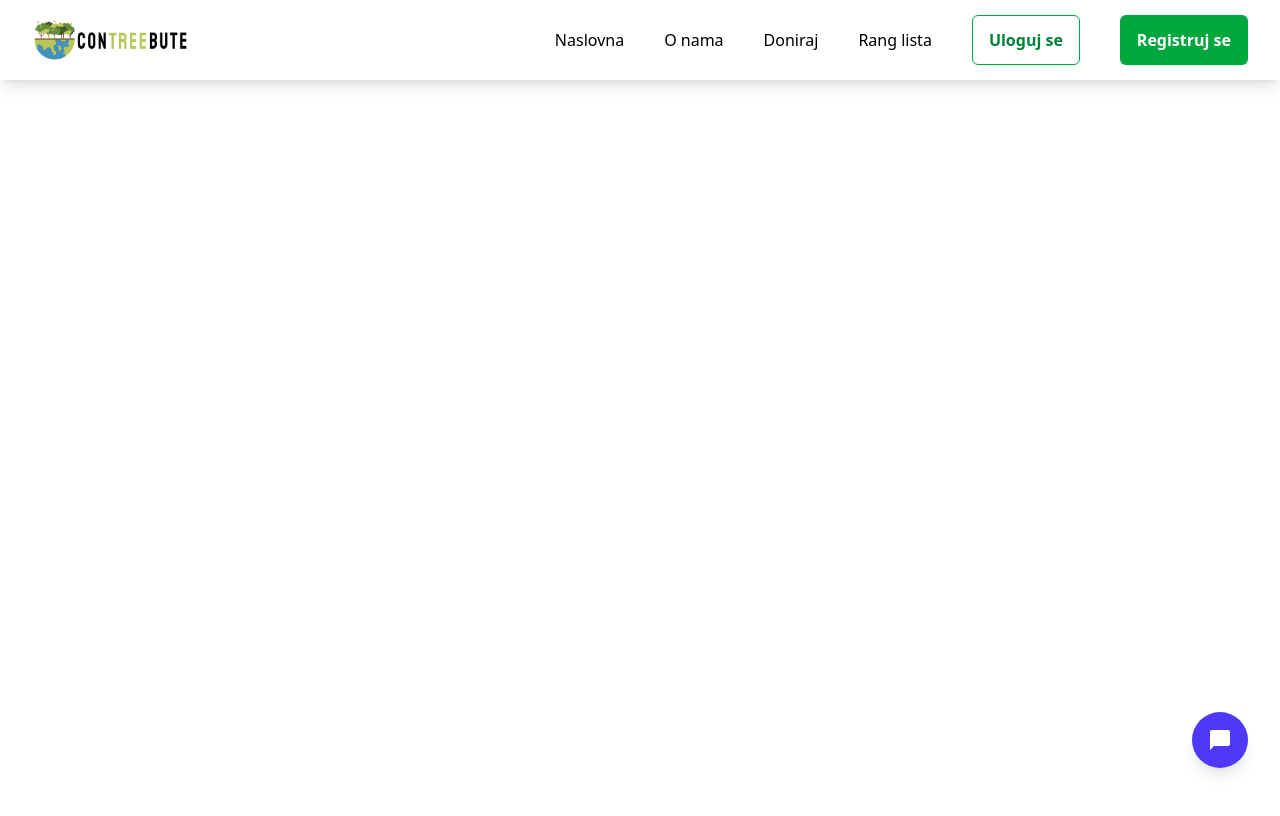
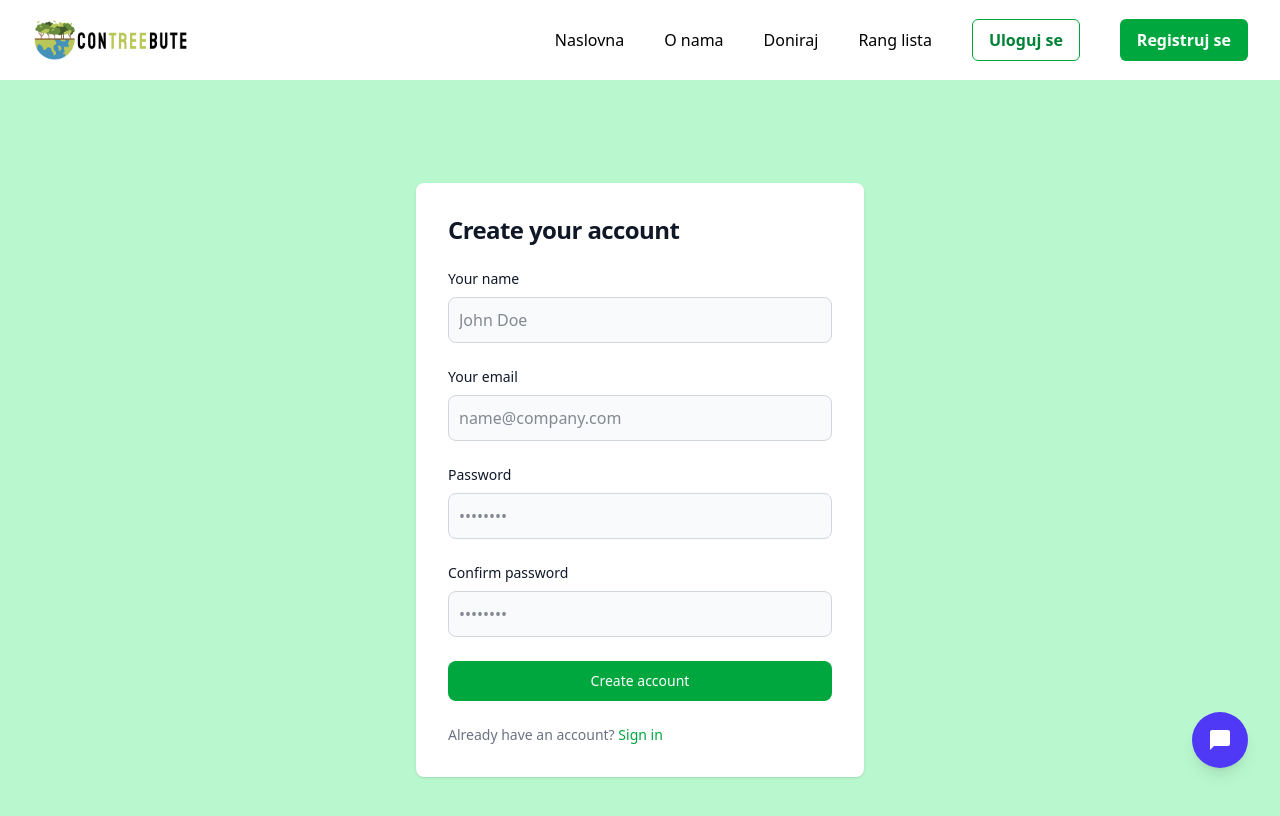
Before and after one commit to emirprasovic/hackathon-2025, a React (Vite) app in the folder frontend/: page /register in a window 1280 px wide. Shown: the top 816 px of the page. Built offline with nearby package versions, Linux system fonts and the light colour scheme.

Commit message:
Added login, register and leaderboard pages

```diff
--- a/frontend/src/App.jsx
+++ b/frontend/src/App.jsx
@@ -5,6 +5,8 @@ import Header from "./components/header/Header";
 import DonatePage from "./pages/donate/DonatePage";
 import "./App.css";
 import LeaderboardPage from "./pages/leaderboards/LeaderboardPage";
+import LoginPage from "./pages/login/LoginPage";
+import RegisterPage from "./pages/register/RegisterPage";
 
 function App() {
   return (
@@ -16,6 +18,8 @@ function App() {
         <Route path="/" element={<LandingPage />} />
         <Route path="/donate" element={<DonatePage />} />
         <Route path="/leaderboard" element={<LeaderboardPage />} />
+        <Route path="/login" element={<LoginPage />} />
+        <Route path="/register" element={<RegisterPage />}></Route>
       </Routes>
     </Router>
   );
--- a/frontend/src/components/header/Header.jsx
+++ b/frontend/src/components/header/Header.jsx
@@ -1,5 +1,5 @@
-import React, { useState } from 'react';
-import { Link } from 'react-router-dom';
+import { useState } from "react";
+import { Link } from "react-router-dom";
 
 const Header = () => {
   const [isMenuOpen, setIsMenuOpen] = useState(false);
@@ -14,7 +14,11 @@ const Header = () => {
         <nav className="flex items-center justify-between h-16 lg:h-20">
           <div className="flex-shrink-0">
             <Link to="/" className="flex">
-                            <img className="w-auto h-9 lg:h-11" src="../../images/logo.png" alt="logo" />
+              <img
+                className="w-auto h-9 lg:h-11"
+                src="../../images/logo.png"
+                alt="logo"
+              />
             </Link>
           </div>
 
@@ -23,31 +27,77 @@ const Header = () => {
             className="inline-flex p-2 text-black transition-all duration-200 rounded-md lg:hidden focus:bg-gray-100 hover:bg-gray-100"
             onClick={toggleMenu}
           >
-                        <svg className={`block w-6 h-6 ${isMenuOpen ? 'hidden' : 'block'}`} xmlns="http://www.w3.org/2000/svg" fill="none" viewBox="0 0 24 24" stroke="currentColor">
-                            <path strokeLinecap="round" strokeLinejoin="round" strokeWidth="2" d="M4 8h16M4 16h16" />
+            <svg
+              className={`block w-6 h-6 ${isMenuOpen ? "hidden" : "block"}`}
+              xmlns="http://www.w3.org/2000/svg"
+              fill="none"
+              viewBox="0 0 24 24"
+              stroke="currentColor"
+            >
+              <path
+                strokeLinecap="round"
+                strokeLinejoin="round"
+                strokeWidth="2"
+                d="M4 8h16M4 16h16"
+              />
             </svg>
 
-                        <svg className={`block w-6 h-6 ${isMenuOpen ? 'block' : 'hidden'}`} xmlns="http://www.w3.org/2000/svg" fill="none" viewBox="0 0 24 24" stroke="currentColor">
-                            <path strokeLinecap="round" strokeLinejoin="round" strokeWidth="2" d="M6 18L18 6M6 6l12 12" />
+            <svg
+              className={`block w-6 h-6 ${isMenuOpen ? "block" : "hidden"}`}
+              xmlns="http://www.w3.org/2000/svg"
+              fill="none"
+              viewBox="0 0 24 24"
+              stroke="currentColor"
+            >
+              <path
+                strokeLinecap="round"
+                strokeLinejoin="round"
+                strokeWidth="2"
+                d="M6 18L18 6M6 6l12 12"
+              />
             </svg>
           </button>
 
           {/* Desktop Menu */}
           <div className="hidden items-center lg:flex lg:items-center lg:ml-auto lg:space-x-10">
-                        <Link to="/" className="text-base font-medium text-black transition-all duration-200 hover:text-green-600 focus:text-green-700">Naslovna</Link>
-                        <Link to="/about" className="text-base font-medium text-black transition-all duration-200 hover:text-green-600 focus:text-green-700">O nama</Link>
-                        <Link to="/donate" className="text-base font-medium text-black transition-all duration-200 hover:text-green-600 focus:text-green-700">Doniraj</Link>
-                        <Link to="/leaderboard" className="text-base font-medium text-black transition-all duration-200 hover:text-green-600 focus:text-green-700">Rang lista</Link>
+            <Link
+              to="/"
+              className="text-base font-medium text-black transition-all duration-200 hover:text-green-600 focus:text-green-700"
+            >
+              Naslovna
+            </Link>
+            <Link
+              to="/about"
+              className="text-base font-medium text-black transition-all duration-200 hover:text-green-600 focus:text-green-700"
+            >
+              O nama
+            </Link>
+            <Link
+              to="/donate"
+              className="text-base font-medium text-black transition-all duration-200 hover:text-green-600 focus:text-green-700"
+            >
+              Doniraj
+            </Link>
+            <Link
+              to="/leaderboard"
+              className="text-base font-medium text-black transition-all duration-200 hover:text-green-600 focus:text-green-700"
+            >
+              Rang lista
+            </Link>
           </div>
 
           {/* Desktop Buttons */}
-                    <Link to="/login"
-                        className="items-center justify-center hidden px-4 py-3 ml-10 font-semibold transition-all duration-200 bg-white border border-green-600 rounded-md text-green-700 lg:inline-flex  focus:bg-green-700 focus:text-white hover:text-white hover:bg-green-700">
+          <Link
+            to="/login"
+            className="items-center justify-center hidden px-4 py-2 ml-10 font-semibold transition-all duration-200 bg-white border border-green-600 rounded-md text-green-700 lg:inline-flex  focus:bg-green-700 focus:text-white hover:text-white hover:bg-green-700"
+          >
             Uloguj se
           </Link>
 
-                    <Link to="/register"
-                        className="items-center justify-center hidden px-4 py-3 ml-10 text-base font-semibold text-white transition-all duration-200 bg-green-600 border border-transparent rounded-md lg:inline-flex hover:bg-green-700 focus:bg-green-700">
+          <Link
+            to="/register"
+            className="items-center justify-center hidden px-4 py-2 ml-10 text-base font-semibold text-white transition-all duration-200 bg-green-600 border border-transparent rounded-md lg:inline-flex hover:bg-green-700 focus:bg-green-700"
+          >
             Registruj se
           </Link>
         </nav>
@@ -57,23 +107,47 @@ const Header = () => {
           <nav className="pt-4 pb-6 bg-white border border-gray-200 rounded-md shadow-md lg:hidden">
             <div className="flow-root">
               <div className="flex flex-col px-6 -my-2 space-y-1">
-                                <Link to="/" className="inline-flex py-2 text-base font-medium text-black transition-all duration-200 hover:text-green-600 focus:text-green-700">Naslovna</Link>
-                                <Link to="/about" className="inline-flex py-2 text-base font-medium text-black transition-all duration-200 hover:text-green-600 focus:text-green-700">Solutions</Link>
-                                <Link to="/donate" className="inline-flex py-2 text-base font-medium text-black transition-all duration-200 hover:text-green-600 focus:text-green-700">Resources</Link>
-                                <Link to="/leaderboard" className="inline-flex py-2 text-base font-medium text-black transition-all duration-200 hover:text-green-600 focus:text-green-700">Pricing</Link>
+                <Link
+                  to="/"
+                  className="inline-flex py-2 text-base font-medium text-black transition-all duration-200 hover:text-green-600 focus:text-green-700"
+                >
+                  Naslovna
+                </Link>
+                <Link
+                  to="/about"
+                  className="inline-flex py-2 text-base font-medium text-black transition-all duration-200 hover:text-green-600 focus:text-green-700"
+                >
+                  Solutions
+                </Link>
+                <Link
+                  to="/donate"
+                  className="inline-flex py-2 text-base font-medium text-black transition-all duration-200 hover:text-green-600 focus:text-green-700"
+                >
+                  Resources
+                </Link>
+                <Link
+                  to="/leaderboard"
+                  className="inline-flex py-2 text-base font-medium text-black transition-all duration-200 hover:text-green-600 focus:text-green-700"
+                >
+                  Pricing
+                </Link>
               </div>
             </div>
 
             <div className="px-6 mt-6">
-                            <Link to="/login"
-                                className="inline-flex justify-center px-4 py-3 text-green-700 font-semibold transition-all duration-200 bg-white border border-green-600 rounded-md items-center hover:bg-green-700 focus:text-white focus:bg-green-700 hover:text-white">
+              <Link
+                to="/login"
+                className="inline-flex justify-center px-4 py-3 text-green-700 font-semibold transition-all duration-200 bg-white border border-green-600 rounded-md items-center hover:bg-green-700 focus:text-white focus:bg-green-700 hover:text-white"
+              >
                 Uloguj se
               </Link>
             </div>
 
             <div className="px-6 mt-6">
-                            <Link to="/register"
-                                className="inline-flex justify-center px-4 py-3 text-base font-semibold text-white transition-all duration-200 bg-green-600 border border-transparent rounded-md items-center hover:bg-green-700 focus:bg-green-700">
+              <Link
+                to="/register"
+                className="inline-flex justify-center px-4 py-3 text-base font-semibold text-white transition-all duration-200 bg-green-600 border border-transparent rounded-md items-center hover:bg-green-700 focus:bg-green-700"
+              >
                 Registruj se
               </Link>
             </div>
--- /dev/null
+++ b/frontend/src/pages/login/LoginPage.jsx
@@ -0,0 +1,88 @@
+export default function LoginPage() {
+  return (
+    <section className="bg-green-200">
+      <div className="flex flex-col items-center justify-center px-6 py-8 mx-auto md:h-screen lg:py-0">
+        <div className="w-full bg-white rounded-lg shadow md:mt-0 sm:max-w-md xl:p-0">
+          <div className="p-6 space-y-4 md:space-y-6 sm:p-8">
+            <h1 className="text-xl font-bold leading-tight tracking-tight text-gray-900 md:text-2xl">
+              Sign in to your account
+            </h1>
+            <form className="space-y-4 md:space-y-6" action="#">
+              <div>
+                <label
+                  htmlFor="email"
+                  className="block mb-2 text-sm font-medium text-gray-900"
+                >
+                  Your email
+                </label>
+                <input
+                  type="email"
+                  name="email"
+                  id="email"
+                  className="bg-gray-50 border border-gray-300 text-gray-900 rounded-lg focus:ring-green-600 focus:border-green-600 block w-full p-2.5"
+                  placeholder="name@company.com"
+                  required
+                />
+              </div>
+              <div>
+                <label
+                  htmlFor="password"
+                  className="block mb-2 text-sm font-medium text-gray-900"
+                >
+                  Password
+                </label>
+                <input
+                  type="password"
+                  name="password"
+                  id="password"
+                  placeholder="••••••••"
+                  className="bg-gray-50 border border-gray-300 text-gray-900 rounded-lg focus:ring-green-600 focus:border-green-600 block w-full p-2.5"
+                  required
+                />
+              </div>
+              <div className="flex items-center justify-between">
+                {/* <div className="flex items-start">
+                  <div className="flex items-center h-5">
+                    <input
+                      id="remember"
+                      aria-describedby="remember"
+                      type="checkbox"
+                      className="w-4 h-4 border border-gray-300 rounded bg-gray-50 focus:ring-3 focus:ring-green-300"
+                      required
+                    />
+                  </div>
+                  <div className="ml-3 text-sm">
+                    <label htmlFor="remember" className="text-gray-500">
+                      Remember me
+                    </label>
+                  </div>
+                </div> */}
+                <a
+                  href="#"
+                  className="text-sm font-medium text-green-600 hover:underline"
+                >
+                  Forgot password?
+                </a>
+              </div>
+              <button
+                type="submit"
+                className="w-full text-white bg-green-600 hover:bg-green-700 focus:ring-4 focus:outline-none focus:ring-green-300 font-medium rounded-lg text-sm px-5 py-2.5 text-center"
+              >
+                Sign in
+              </button>
+              <p className="text-sm font-light text-gray-500">
+                Don’t have an account yet?{" "}
+                <a
+                  href="#"
+                  className="font-medium text-green-600 hover:underline"
+                >
+                  Sign up
+                </a>
+              </p>
+            </form>
+          </div>
+        </div>
+      </div>
+    </section>
+  );
+}
--- /dev/null
+++ b/frontend/src/pages/register/RegisterPage.jsx
@@ -0,0 +1,107 @@
+export default function RegisterPage() {
+  return (
+    <section className="bg-green-200">
+      <div className="flex flex-col items-center justify-center px-6 py-8 mx-auto md:h-screen lg:py-0">
+        <div className="w-full bg-white rounded-lg shadow md:mt-0 sm:max-w-md xl:p-0">
+          <div className="p-6 space-y-4 md:space-y-6 sm:p-8">
+            <h1 className="text-xl font-bold leading-tight tracking-tight text-gray-900 md:text-2xl">
+              Create your account
+            </h1>
+            <form className="space-y-4 md:space-y-6" action="#">
+              {/* Name Field */}
+              <div>
+                <label
+                  htmlFor="name"
+                  className="block mb-2 text-sm font-medium text-gray-900"
+                >
+                  Your name
+                </label>
+                <input
+                  type="text"
+                  name="name"
+                  id="name"
+                  className="bg-gray-50 border border-gray-300 text-gray-900 rounded-lg focus:ring-green-600 focus:border-green-600 block w-full p-2.5"
+                  placeholder="John Doe"
+                  required
+                />
+              </div>
+
+              {/* Email Field */}
+              <div>
+                <label
+                  htmlFor="email"
+                  className="block mb-2 text-sm font-medium text-gray-900"
+                >
+                  Your email
+                </label>
+                <input
+                  type="email"
+                  name="email"
+                  id="email"
+                  className="bg-gray-50 border border-gray-300 text-gray-900 rounded-lg focus:ring-green-600 focus:border-green-600 block w-full p-2.5"
+                  placeholder="name@company.com"
+                  required
+                />
+              </div>
+
+              {/* Password Field */}
+              <div>
+                <label
+                  htmlFor="password"
+                  className="block mb-2 text-sm font-medium text-gray-900"
+                >
+                  Password
+                </label>
+                <input
+                  type="password"
+                  name="password"
+                  id="password"
+                  placeholder="••••••••"
+                  className="bg-gray-50 border border-gray-300 text-gray-900 rounded-lg focus:ring-green-600 focus:border-green-600 block w-full p-2.5"
+                  required
+                />
+              </div>
+
+              {/* Confirm Password Field */}
+              <div>
+                <label
+                  htmlFor="confirm-password"
+                  className="block mb-2 text-sm font-medium text-gray-900"
+                >
+                  Confirm password
+                </label>
+                <input
+                  type="password"
+                  name="confirm-password"
+                  id="confirm-password"
+                  placeholder="••••••••"
+                  className="bg-gray-50 border border-gray-300 text-gray-900 rounded-lg focus:ring-green-600 focus:border-green-600 block w-full p-2.5"
+                  required
+                />
+              </div>
+
+              {/* Register Button */}
+              <button
+                type="submit"
+                className="w-full text-white bg-green-600 hover:bg-green-700 focus:ring-4 focus:outline-none focus:ring-green-300 font-medium rounded-lg text-sm px-5 py-2.5 text-center"
+              >
+                Create account
+              </button>
+
+              {/* Login Link */}
+              <p className="text-sm font-light text-gray-500">
+                Already have an account?{" "}
+                <a
+                  href="#"
+                  className="font-medium text-green-600 hover:underline"
+                >
+                  Sign in
+                </a>
+              </p>
+            </form>
+          </div>
+        </div>
+      </div>
+    </section>
+  );
+}
```
Also changed, not shown: frontend/src/pages/leaderboards/LeaderboardPage.jsx (+9 -9 lines). Lines whose indentation alone changed are shown as unchanged.
